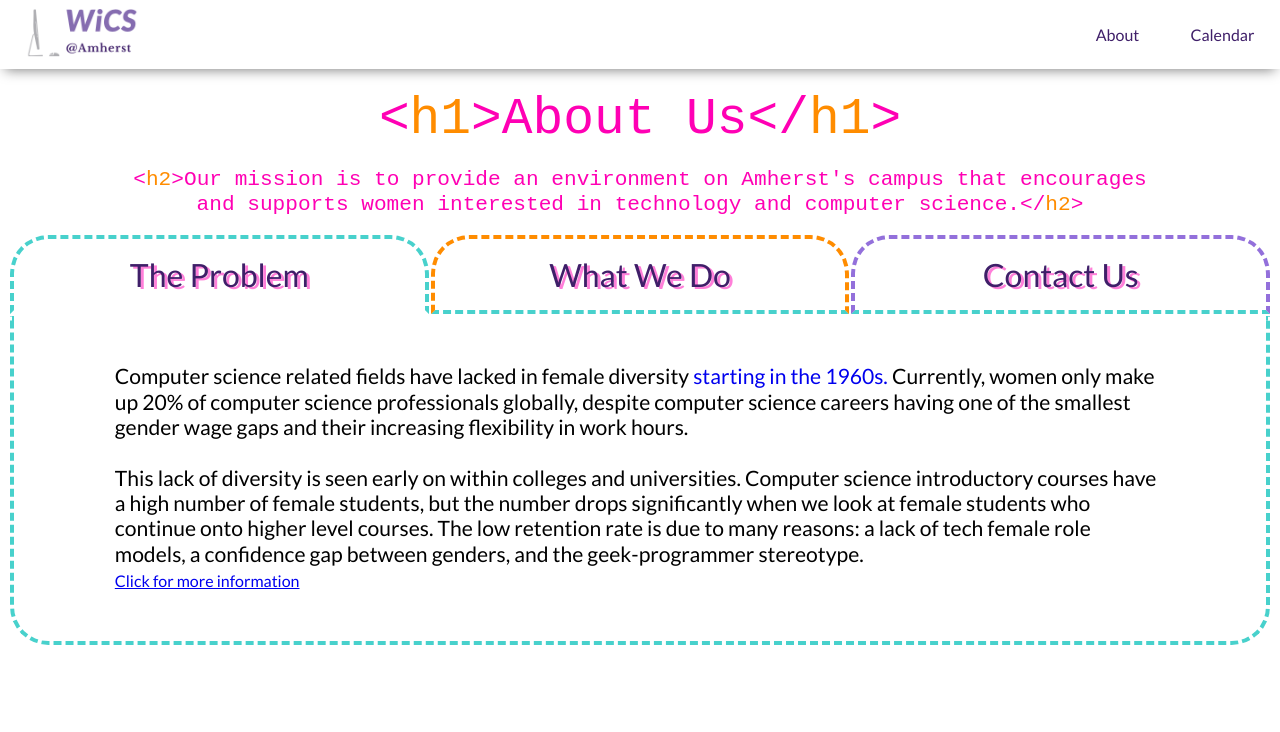
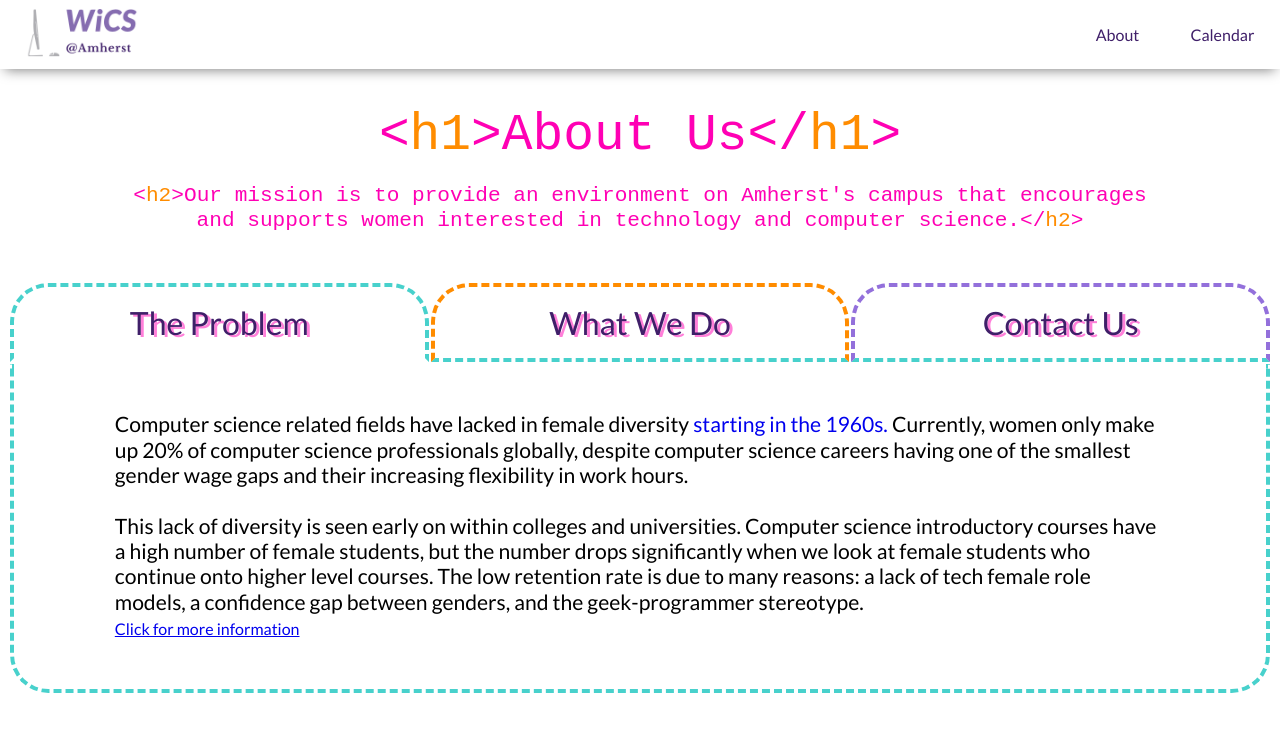
Before and after one commit to aprild-c/WiCS-Website, a Django app: page /about/ in a window 1280 px wide. Shown: the top 732 px of the page. Run offline with Django 3.2, Linux system fonts and the light colour scheme.

Commit message:
adjusted location of About Us table

```diff
--- a/simple_page/static/aboutStylesheet.css
+++ b/simple_page/static/aboutStylesheet.css
@@ -4,7 +4,7 @@ body {
     background-size: 65vw 140vh;
 }
 table{
-    padding-top: 7vh;
+    padding-top: 9vh;
 }
 td {
     padding: 2.5% 8% 2.5% 8%;
@@ -34,7 +34,7 @@ h2 a {
     border-width: 4px;
 }
 #missionRow {
-    padding: 0% 8%;
+    padding: 0 8% 4vh 8%;
 }
 #missionRow h1, #missionRow h2 {
     font-family: "Courier New";
```
